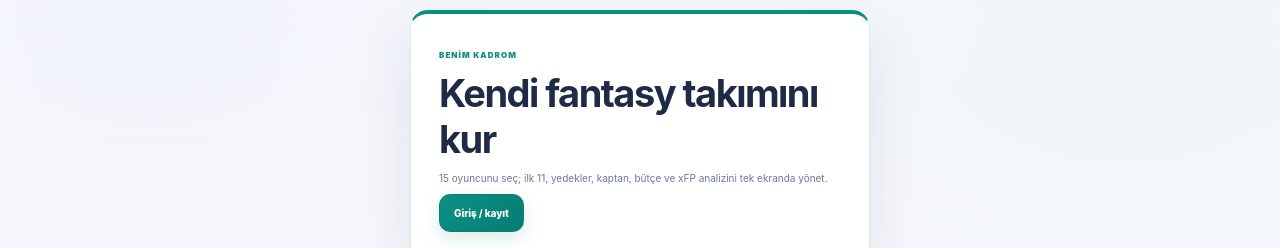
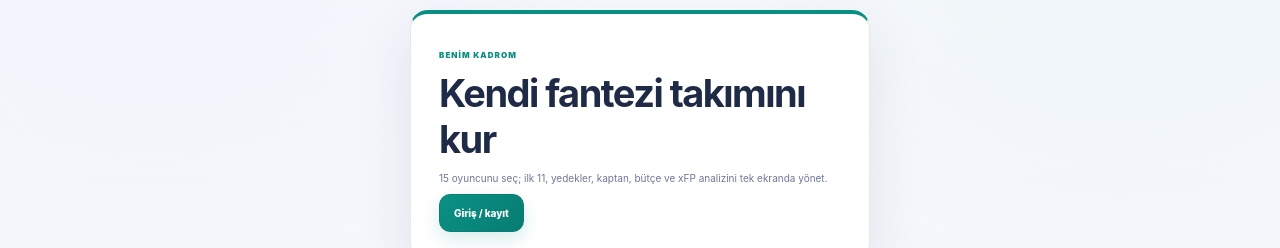
Before and after one commit to ecetin1998/tff-fantezi, a Next.js app: page /squad in a window 1280 px wide. Shown: the part 225-473 px from the top of the page. Built offline with nearby package versions, Linux system fonts and the light colour scheme; no server answers.

Commit message:
Turkishize My Squad copy

```diff
--- a/app/squad/page.js
+++ b/app/squad/page.js
@@ -10,7 +10,7 @@ export default async function Squad({searchParams}){
   if(!auth.userId) return <div className="auth-wrap">
     <div className="card auth-card squad-login-card">
       <span className="eyebrow">BENİM KADROM</span>
-      <h1>Kendi fantasy takımını kur</h1>
+      <h1>Kendi fantezi takımını kur</h1>
       <p>15 oyuncunu seç; ilk 11, yedekler, kaptan, bütçe ve xFP analizini tek ekranda yönet.</p>
       <Link className="cta" href="/login">Giriş / kayıt</Link>
     </div>
@@ -51,7 +51,7 @@ export default async function Squad({searchParams}){
   return <>
     <div className="section-title squad-page-title">
       <div>
-        <span className="eyebrow">FANTASY TAKIM YÖNETİMİ</span>
+        <span className="eyebrow">FANTEZİ TAKIM YÖNETİMİ</span>
         <h1>Benim Kadrom</h1>
         <p className="muted">MH{run?.gameweek||'—'} • 15 oyuncu • 100m bütçe</p>
       </div>
```
